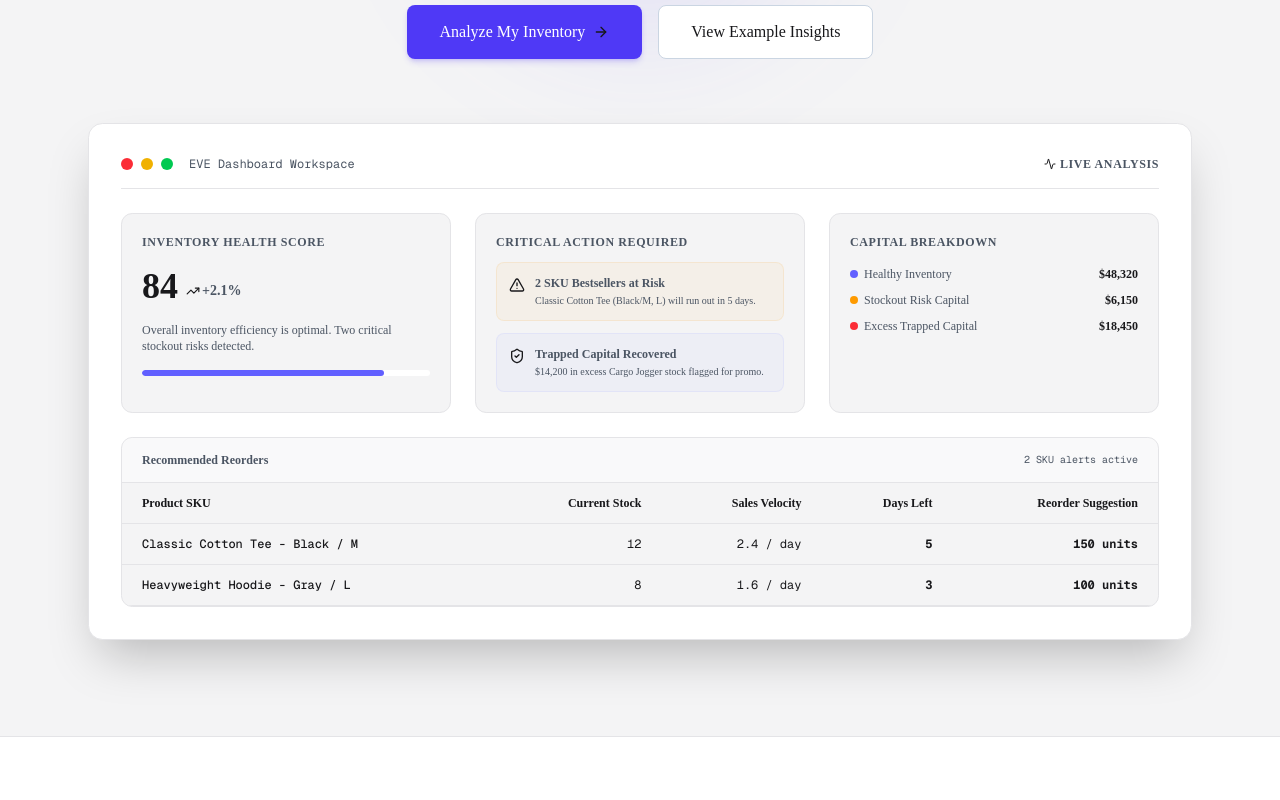
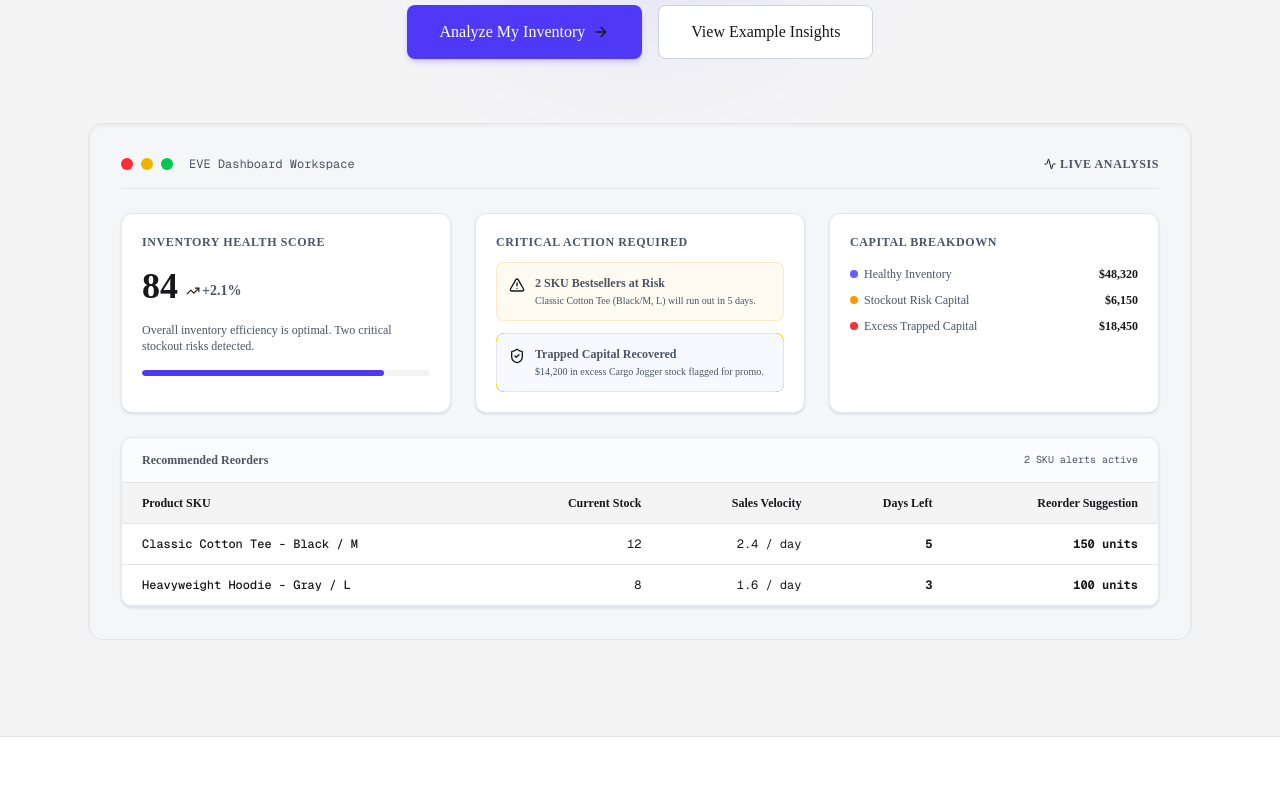
Before and after one commit to devottamkumar1310-cpu/Aethercorp-EVE, a Next.js app in the folder frontend/: page / in a window 1280 px wide. Shown: the part 560-1360 px from the top of the page. Built offline with nearby package versions, Linux system fonts and the light colour scheme.

Commit message:
chore: invert mockup card colors to increase depth and improve headline gradient contrast

```diff
--- a/frontend/src/app/page.tsx
+++ b/frontend/src/app/page.tsx
@@ -45,7 +45,7 @@ export default function LandingPage() {
           </div>
           <h1 className="text-5xl md:text-7xl font-extrabold tracking-tight text-foreground leading-tight">
             Stop Guessing. <br />
-            <span className="bg-gradient-to-r from-indigo-400 to-indigo-600 bg-clip-text text-transparent">Start Forecasting.</span>
+            <span className="bg-gradient-to-r from-indigo-600 to-indigo-800 dark:from-indigo-405 dark:to-indigo-500 bg-clip-text text-transparent">Start Forecasting.</span>
           </h1>
           <p className="text-lg md:text-xl text-slate-700 dark:text-zinc-300 max-w-2xl mx-auto leading-relaxed">
             EVE predicts stockouts, identifies dead stock, and generates size-level reorder recommendations so you can reclaim trapped working capital and scale your brand with confidence.
@@ -73,7 +73,7 @@ export default function LandingPage() {
 
       {/* Product Preview Section */}
       <section className="px-6 pb-24 max-w-6xl mx-auto w-full">
-        <div className="bg-card rounded-2xl border border-border shadow-2xl overflow-hidden p-6 md:p-8 space-y-6">
+        <div className="bg-slate-50/50 dark:bg-zinc-950/20 rounded-2xl border border-border/80 shadow-inner overflow-hidden p-6 md:p-8 space-y-6">
           <div className="flex items-center justify-between border-b border-border pb-4">
             <div className="flex items-center gap-2">
               <span className="w-3 h-3 rounded-full bg-red-500" />
@@ -81,36 +81,36 @@ export default function LandingPage() {
               <span className="w-3 h-3 rounded-full bg-green-500" />
               <span className="text-xs text-muted-foreground font-mono ml-2">EVE Dashboard Workspace</span>
             </div>
-            <span className="text-xs font-bold text-indigo-400 flex items-center gap-1 uppercase tracking-wider">
+            <span className="text-xs font-bold text-indigo-600 dark:text-indigo-400 flex items-center gap-1 uppercase tracking-wider">
               <Activity size={12} className="animate-pulse" /> Live Analysis
             </span>
           </div>
 
           <div className="grid md:grid-cols-3 gap-6">
             {/* Health Overview */}
-            <div className="bg-secondary rounded-xl p-5 border border-border space-y-4">
+            <div className="bg-card rounded-xl p-5 border border-slate-200 dark:border-zinc-800 shadow-sm space-y-4">
               <h3 className="text-xs font-bold text-muted-foreground uppercase tracking-wider">Inventory Health Score</h3>
               <div className="flex items-baseline gap-2">
                 <span className="text-4xl font-extrabold text-foreground">84</span>
-                <span className="text-sm font-semibold text-emerald-500 flex items-center"><TrendingUp size={14} className="mr-0.5" /> +2.1%</span>
+                <span className="text-sm font-semibold text-emerald-600 dark:text-emerald-500 flex items-center"><TrendingUp size={14} className="mr-0.5" /> +2.1%</span>
               </div>
               <p className="text-xs text-muted-foreground">Overall inventory efficiency is optimal. Two critical stockout risks detected.</p>
-              <div className="h-1.5 w-full bg-card rounded-full overflow-hidden">
-                <div className="h-full bg-indigo-500 rounded-full" style={{ width: '84%' }} />
+              <div className="h-1.5 w-full bg-secondary rounded-full overflow-hidden">
+                <div className="h-full bg-indigo-600 rounded-full" style={{ width: '84%' }} />
               </div>
             </div>
 
             {/* Reorders Warning Widget */}
-            <div className="bg-secondary rounded-xl p-5 border border-border space-y-3">
+            <div className="bg-card rounded-xl p-5 border border-slate-200 dark:border-zinc-800 shadow-sm space-y-3">
               <h3 className="text-xs font-bold text-muted-foreground uppercase tracking-wider">Critical Action Required</h3>
-              <div className="flex items-start gap-2.5 text-amber-500 bg-amber-500/5 p-3 rounded-lg border border-amber-500/10">
+              <div className="flex items-start gap-2.5 text-amber-600 dark:text-amber-500 bg-amber-500/5 p-3 rounded-lg border border-amber-500/20">
                 <AlertTriangle size={16} className="mt-0.5 flex-shrink-0" />
                 <div className="space-y-0.5">
                   <h4 className="text-xs font-bold">2 SKU Bestsellers at Risk</h4>
                   <p className="text-[10px] text-muted-foreground">Classic Cotton Tee (Black/M, L) will run out in 5 days.</p>
                 </div>
               </div>
-              <div className="flex items-start gap-2.5 text-indigo-400 bg-indigo-400/5 p-3 rounded-lg border border-indigo-400/10">
+              <div className="flex items-start gap-2.5 text-indigo-600 dark:text-indigo-400 bg-indigo-400/5 p-3 rounded-lg border border-indigo-400/20">
                 <ShieldCheck size={16} className="mt-0.5 flex-shrink-0" />
                 <div className="space-y-0.5">
                   <h4 className="text-xs font-bold">Trapped Capital Recovered</h4>
@@ -120,7 +120,7 @@ export default function LandingPage() {
             </div>
 
             {/* Trapped Capital overview */}
-            <div className="bg-secondary rounded-xl p-5 border border-border space-y-4">
+            <div className="bg-card rounded-xl p-5 border border-slate-200 dark:border-zinc-800 shadow-sm space-y-4">
               <h3 className="text-xs font-bold text-muted-foreground uppercase tracking-wider">Capital Breakdown</h3>
               <div className="space-y-2.5">
                 <div className="flex items-center justify-between text-xs">
@@ -140,8 +140,8 @@ export default function LandingPage() {
           </div>
 
           {/* Table Mockup */}
-          <div className="bg-secondary rounded-xl border border-border overflow-hidden">
-            <div className="px-5 py-3.5 border-b border-border bg-card/50 flex justify-between items-center">
+          <div className="bg-card rounded-xl border border-slate-200 dark:border-zinc-800 shadow-sm overflow-hidden">
+            <div className="px-5 py-3.5 border-b border-border bg-slate-50/50 dark:bg-zinc-900/30 flex justify-between items-center">
               <h4 className="text-xs font-bold text-foreground">Recommended Reorders</h4>
               <span className="text-[10px] text-muted-foreground font-mono">2 SKU alerts active</span>
             </div>
@@ -153,7 +153,7 @@ export default function LandingPage() {
                     <th className="px-5 py-3 text-right">Current Stock</th>
                     <th className="px-5 py-3 text-right">Sales Velocity</th>
                     <th className="px-5 py-3 text-right">Days Left</th>
-                    <th className="px-5 py-3 text-right text-indigo-400">Reorder Suggestion</th>
+                    <th className="px-5 py-3 text-right text-indigo-600 dark:text-indigo-400">Reorder Suggestion</th>
                   </tr>
                 </thead>
                 <tbody className="divide-y divide-border text-foreground/90 font-mono">
@@ -161,15 +161,15 @@ export default function LandingPage() {
                     <td className="px-5 py-3 font-sans font-medium text-foreground">Classic Cotton Tee - Black / M</td>
                     <td className="px-5 py-3 text-right">12</td>
                     <td className="px-5 py-3 text-right">2.4 / day</td>
-                    <td className="px-5 py-3 text-right text-red-400 font-bold">5</td>
-                    <td className="px-5 py-3 text-right text-indigo-400 font-bold">150 units</td>
+                    <td className="px-5 py-3 text-right text-red-500 dark:text-red-400 font-bold">5</td>
+                    <td className="px-5 py-3 text-right text-indigo-600 dark:text-indigo-400 font-bold">150 units</td>
                   </tr>
                   <tr>
                     <td className="px-5 py-3 font-sans font-medium text-foreground">Heavyweight Hoodie - Gray / L</td>
                     <td className="px-5 py-3 text-right">8</td>
                     <td className="px-5 py-3 text-right">1.6 / day</td>
-                    <td className="px-5 py-3 text-right text-red-400 font-bold">3</td>
-                    <td className="px-5 py-3 text-right text-indigo-400 font-bold">100 units</td>
+                    <td className="px-5 py-3 text-right text-red-500 dark:text-red-400 font-bold">3</td>
+                    <td className="px-5 py-3 text-right text-indigo-600 dark:text-indigo-400 font-bold">100 units</td>
                   </tr>
                 </tbody>
               </table>
```
